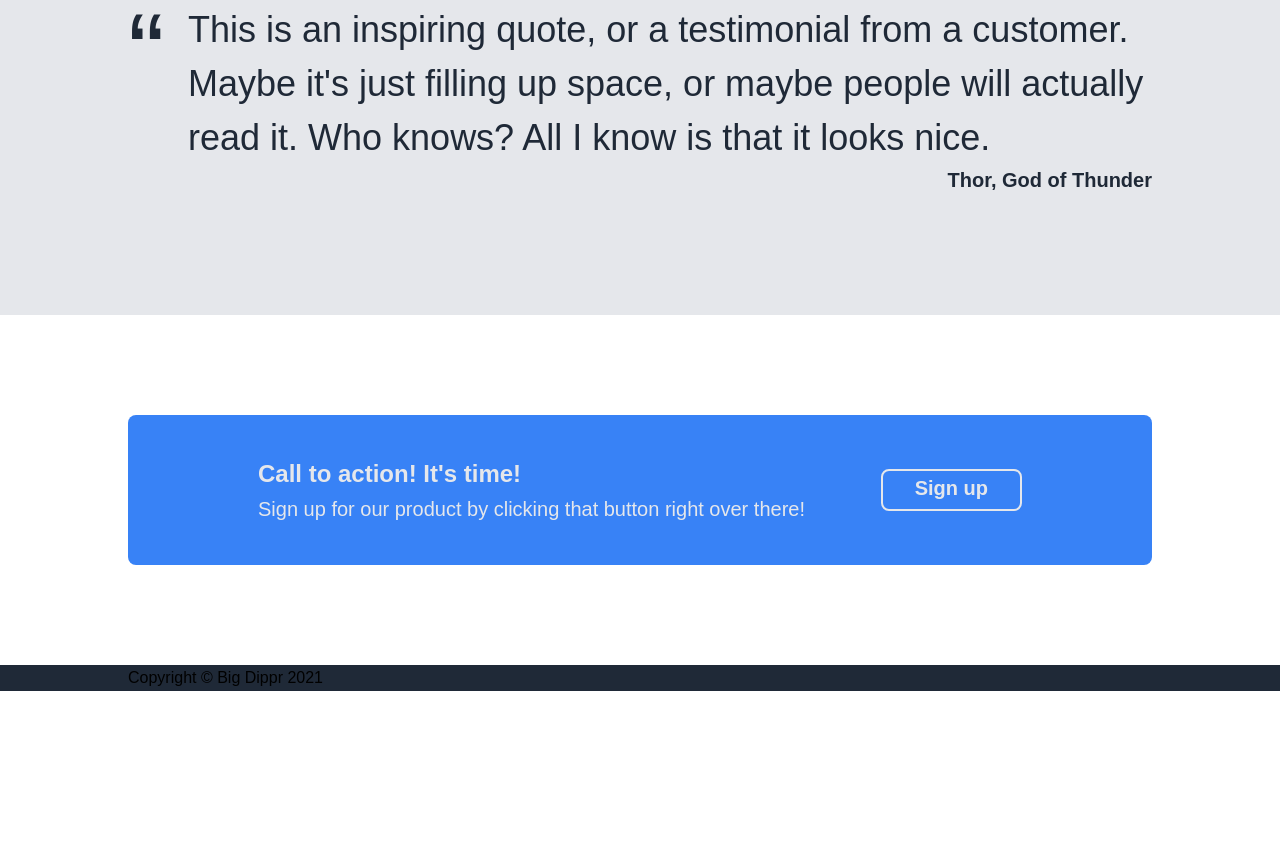
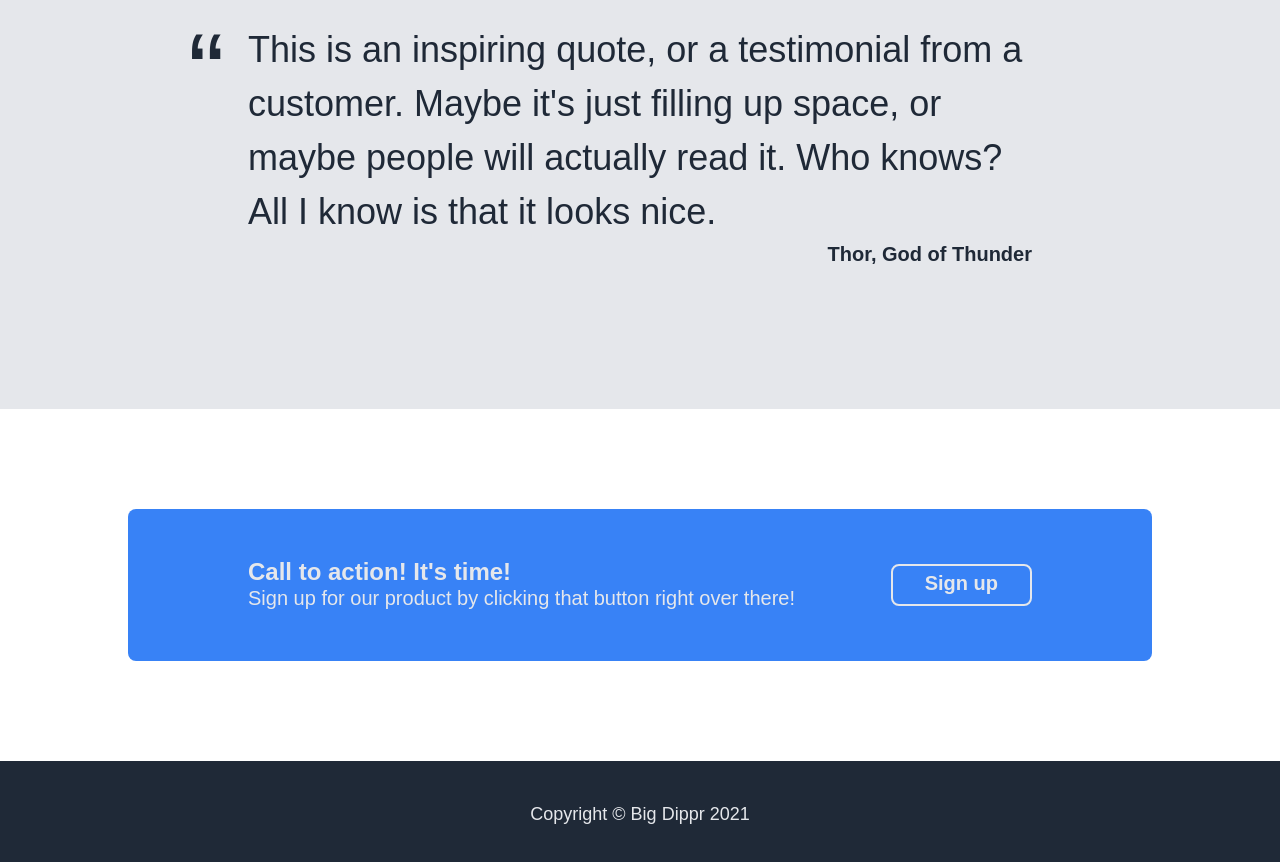
Before and after one commit to GitFocused/landing-page, a plain HTML site: page index.html in a window 1280 px wide. Shown: the part 1113-1975 px from the top of the page. Before the commit the page ends 1804 px from the top, so only its background shows below. Drawn offline with Linux system fonts and the light colour scheme; a web font is replaced by a local one.

Commit message:
Style footer. Edit quote-section

```diff
--- a/css/style.css
+++ b/css/style.css
@@ -190,15 +190,16 @@ footer {
     font-size: 36px;
     font-style: italic;
     line-height: 1.5;
-    padding: 120px 0;
+    padding: 140px 0;
 }
 
 .quote-section blockquote {
-    padding-left: 60px;
+    padding: 0 120px;
 }
 
 .quote-section figcaption{
     font-size: 20px;
+    margin-right: 120px;
     text-align: right;
 }
 
@@ -222,7 +223,8 @@ cite {
 
 .cta {
     font-size: 20px;
-    padding: 40px 130px;
+    line-height: 26px;
+    padding: 50px 120px;
 }
 
 .cta-title {
@@ -235,3 +237,12 @@ cite {
     border: 2px solid;
     margin-left: auto;
 }
+
+footer {
+    color: #E5E7EB;
+    font-size: 18px;
+    font-weight: 500;
+    line-height: 26px;
+    padding: 40px 0;
+    text-align: center;
+}
--- a/index.html
+++ b/index.html
@@ -86,7 +86,7 @@
         </div>
     </div>
 
-    <footer class="flex-auto">
+    <footer>
         <div class="wrap">
             <p>Copyright © Big Dippr 2021</p>
         </div>
```
